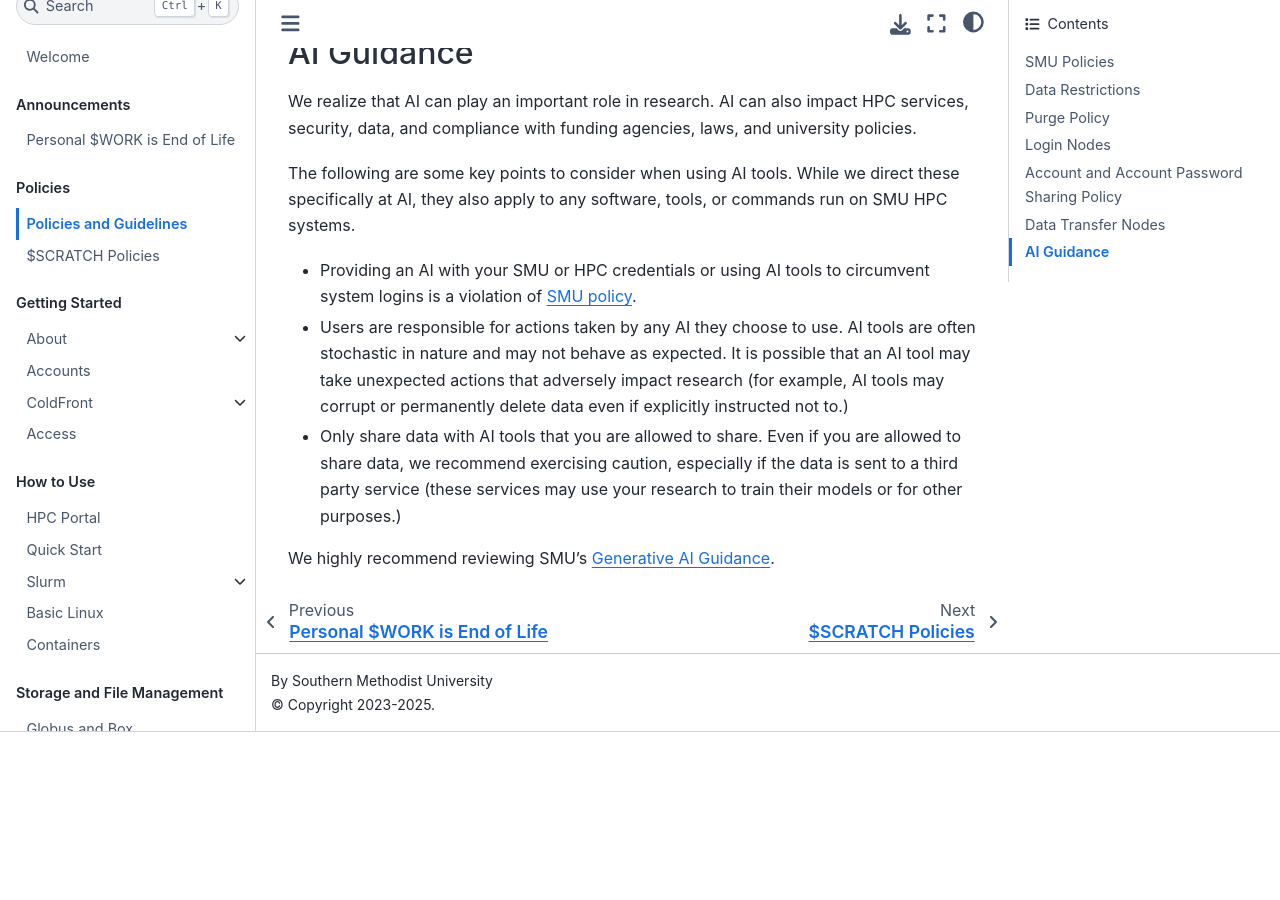
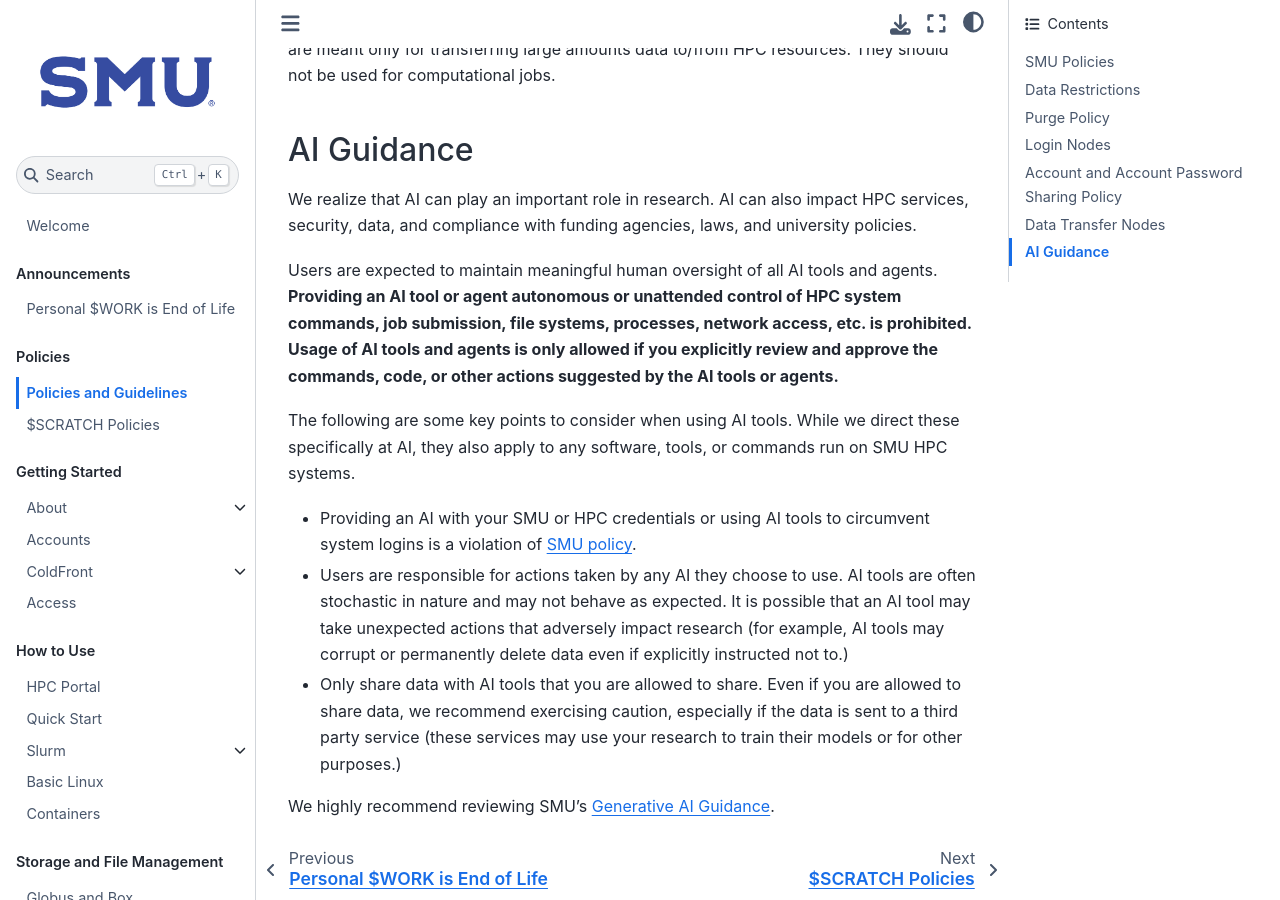
Before and after one commit to SouthernMethodistUniversity/hpc_docs, a Jupyter Book: the page built from docs/policies/policies.md, in a window 1280 px wide and 900 px high, scrolled down 2428 px. Built offline with Jupyter Book 1.0.4 settings and Sphinx 7.4.7 and the Sphinx Book theme 1.1.4, drawn with Linux system fonts in a browser that asks for light colours; before the commit the page ends 3160 px from its top, so only the background shows below that; some of the changed text lies outside the part shown.

Commit message:
add more ai guidance

```diff
--- a/docs/policies/policies.md
+++ b/docs/policies/policies.md
@@ -5,6 +5,8 @@
 Users must comply with all applicable laws, regulations, and SMU policies
 when using HPC resources. This includes, but is not limited to,
 [SMU’s acceptable use policy](https://www.smu.edu/policy/8-information-technology/8-1-acceptable-use)
+
+Any commands, job submissions, file operations, processes, network access, etc. that jeopardize the security or stability of the HPC systems or negatively impacts the ability for other researchers to use the systems may be terminated without warning.
 
 ### O’Donnell Data Science and Research Computing Institute Community Guidelines
 
@@ -89,6 +91,12 @@
 also impact HPC services, security, data, and compliance with funding agencies,
 laws, and university policies.
 
+Users are expected to maintain meaningful human oversight of all AI tools and agents.
+**Providing an AI tool or agent autonomous or unattended control of HPC system commands,
+job submission, file systems, processes, network access, etc. is prohibited. Usage of AI tools
+and agents is only allowed if you explicitly review and approve the commands, code, or other
+actions suggested by the AI tools or agents.**
+
 The following are some key points to consider when using AI tools. While we
 direct these specifically at AI, they also apply to any software, tools, or commands
 run on SMU HPC systems.
```
Also changed, not shown: motd/m3/ood_motd.md (+2 -0 lines), 2 other files.
